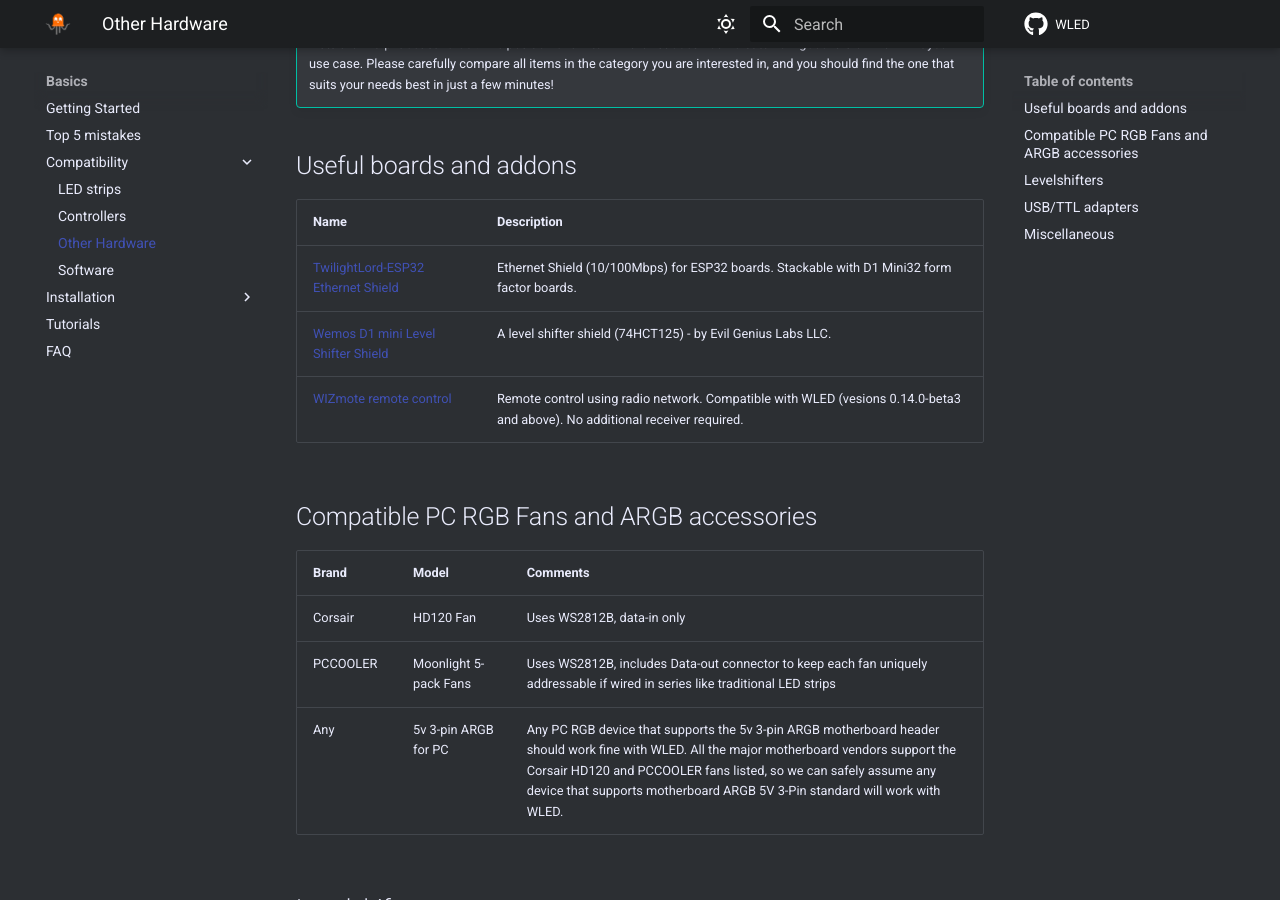
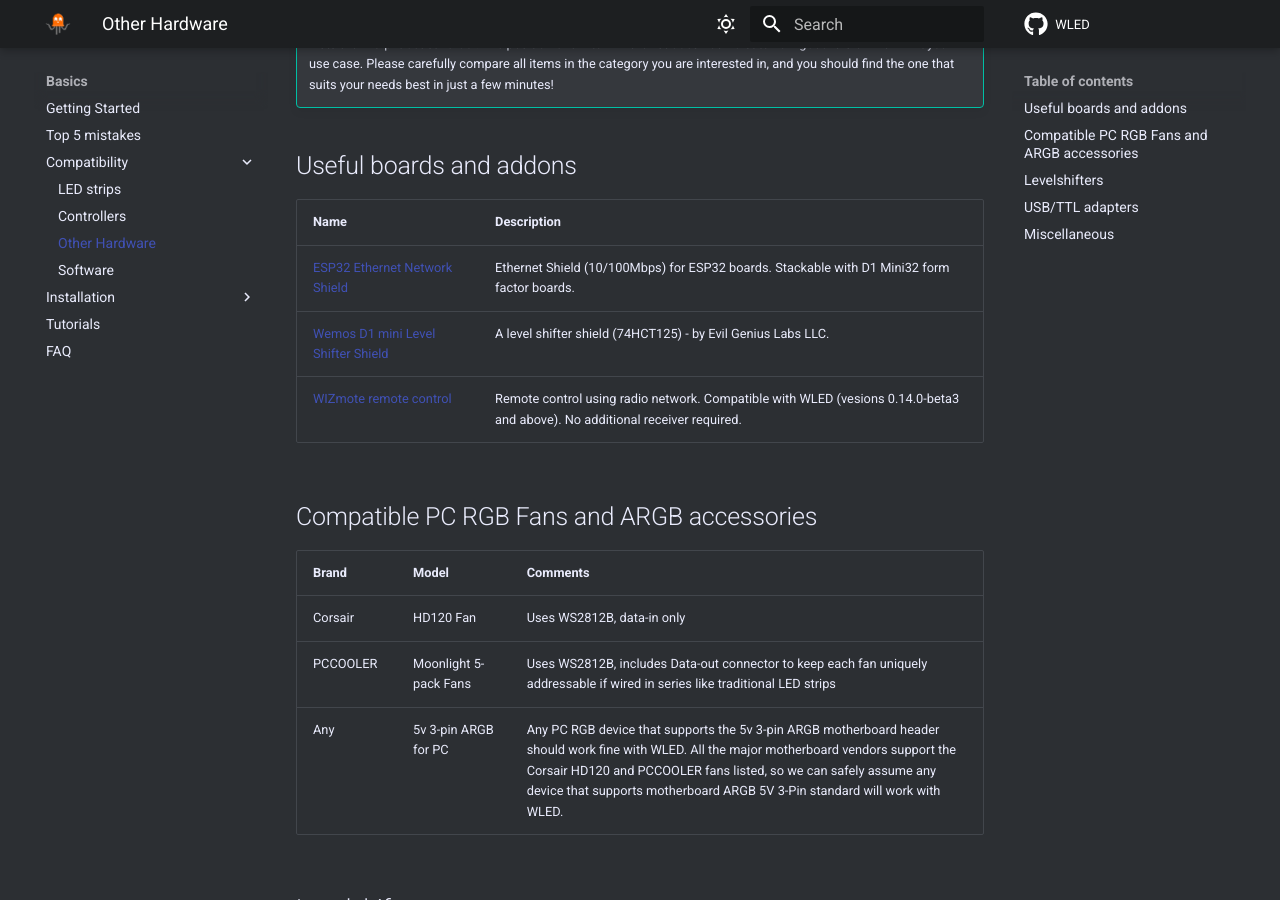
Before and after one commit to Aircoookie/WLED-Docs, an MkDocs documentation site: the page built from docs/basics/compatible-hardware.md, in a window 1280 px wide and 900 px high, scrolled down 445 px. Built offline with MkDocs 1.6.1 and Material for MkDocs 9.7.7, drawn with Linux system fonts in a browser that asks for light colours; comment, search, counter and statistics services are not loaded.

Commit message:
Update compatible-hardware.md

```diff
--- a/docs/basics/compatible-hardware.md
+++ b/docs/basics/compatible-hardware.md
@@ -20,7 +20,7 @@
 
 | Name | Description |
 |---|---|
-[TwilightLord-ESP32 Ethernet Shield](https://www.tindie.com/products/23050/)| Ethernet Shield (10/100Mbps) for ESP32 boards. Stackable with D1 Mini32 form factor boards.
+[ESP32 Ethernet Network Shield](https://www.tindie.com/products/30385/)| Ethernet Shield (10/100Mbps) for ESP32 boards. Stackable with D1 Mini32 form factor boards.
 [Wemos D1 mini Level Shifter Shield](https://www.tindie.com/products/jasoncoon/wemos-d1-mini-esp8266-level-shifter-mini-shield/) | A level shifter shield (74HCT125) - by Evil Genius Labs LLC.
 [WIZmote remote control](https://www.google.com/search?q=wizmote) | Remote control using radio network. Compatible with WLED (vesions 0.14.0-beta3 and above). No additional receiver required.
 
```
